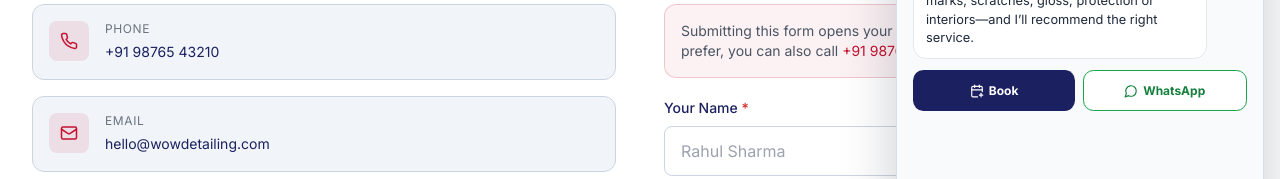
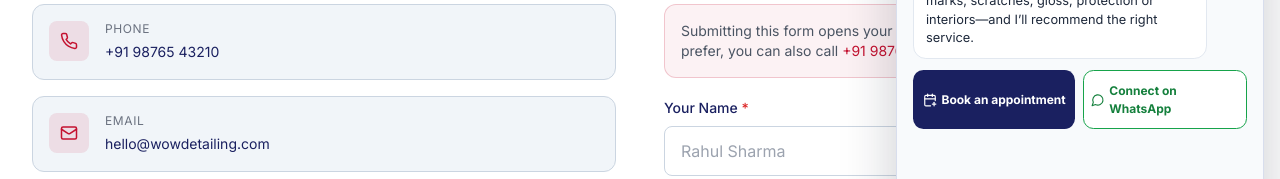
Before and after one commit to unbeatablerajiv/wowdetailing, a React (Vite) app in the folder client/: page /contact in a window 1280 px wide. Both pictures are taken after a click on the button "Open WOW AI Detailer". Shown: the part 460-639 px from the top of the page. Built offline with nearby package versions, Linux system fonts and the light colour scheme; no server answers.

Commit message:
Restore chat action labels

```diff
--- a/client/src/components/DetailingChat.jsx
+++ b/client/src/components/DetailingChat.jsx
@@ -103,8 +103,8 @@ export default function DetailingChat() {
             ))}
             {busy && <p className="detailer-chat__message assistant"><LoaderCircle size={16} className="detailer-chat__spinner" /> Thinking…</p>}
             <div className="detailer-chat__contact-actions">
-              <button className="detailer-chat__booking" type="button" onClick={startBooking}><CalendarPlus size={14} /> Book</button>
-              <a className="detailer-chat__whatsapp" href={WHATSAPP_URL} target="_blank" rel="noreferrer"><MessageCircle size={14} /> WhatsApp</a>
+              <button className="detailer-chat__booking" type="button" onClick={startBooking}><CalendarPlus size={14} /> Book an appointment</button>
+              <a className="detailer-chat__whatsapp" href={WHATSAPP_URL} target="_blank" rel="noreferrer"><MessageCircle size={14} /> Connect on WhatsApp</a>
             </div>
           </div>
 
```
